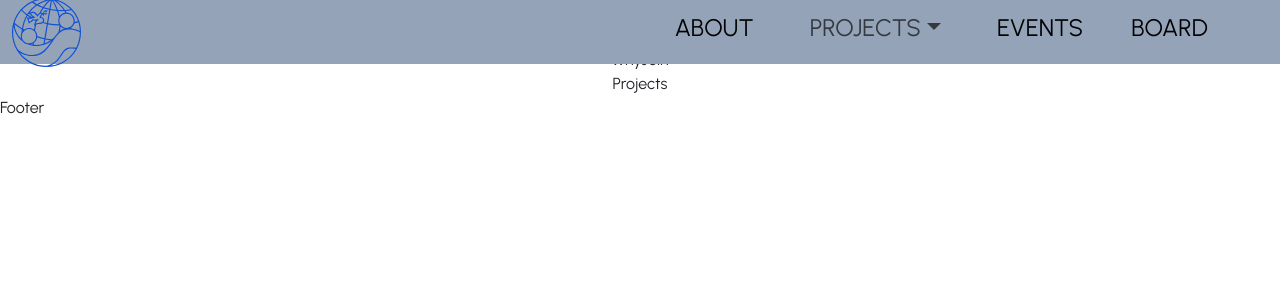
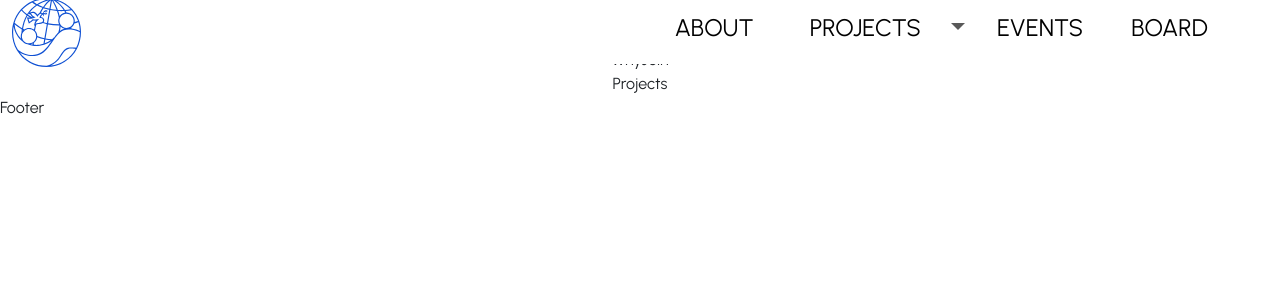
Before and after one commit to acm-ucr/ewb-website, a Next.js app: page / in a window 1280 px wide. Shown: the top 300 px of the page. Built offline with nearby package versions, Linux system fonts and the light colour scheme.

Commit message:
navbar fix

```diff
--- a/src/components/Navigation.jsx
+++ b/src/components/Navigation.jsx
@@ -16,7 +16,7 @@ const Navigation = () => {
       collapseOnSelect
       expand="md"
       fixed="top"
-      className="w-full md:h-[8vh] flex pb-10 font-playfair !bg-slate-400 justify-between items-center"
+      className="w-full md:h-[8vh] flex pb-10 font-playfair !bg-white justify-between items-center"
     >
       <Link href="/" className="items-center ml-3">
         <Image src={blueLogo} />
@@ -25,18 +25,21 @@ const Navigation = () => {
       <Navbar.Collapse className="items-center mr-12 md:justify-end justify-center">
         <Nav className="mb-2 w-12/12 no-underline text-2xl flex items-center">
           {items.map((item, index) => (
-            <Nav.Link
-              as={Link}
-              key={index}
-              href={item.link}
-              onClick={() => setSelected(item.name)} // Blue border when selected became squared immediately after selecting something else so applied rounded-full
-              className={`hover:cursor-pointer rounded-full mb-0 py-1 px-4 no-underline !text-black text-2xl whitespace-nowrap !font-normal hover:!text-blue-600 duration-300 ${
-                selected === item.name &&
-                "!bg-ewb-blue-200 rounded-full text-white hover:!text-white" // To remove blue hover i set new hover to white
-              }`}
-            >
-              {item.name === "PROJECTS" ? (
-                <NavDropdown title={item.name}>
+            <div key={index}>
+              {item.drop ? (
+                <NavDropdown
+                  onClick={() => setSelected(item.name)}
+                  title={
+                    <span
+                      className={`hover:cursor-pointer rounded-full mb-0 py-1 px-4 no-underline !text-black text-2xl whitespace-nowrap !font-normal hover:!text-blue-600 duration-300 ${
+                        selected === "PROJECTS" &&
+                        "!bg-ewb-blue-200 rounded-full text-white hover:!text-white" // To remove blue hover i set new hover to white
+                      }`}
+                    >
+                      {item.name}
+                    </span>
+                  }
+                >
                   <NavDropdown.Item
                     className="text-white hover:!bg-ewb-green !bg-ewb-blue-200"
                     href="#"
@@ -69,9 +72,20 @@ const Navigation = () => {
                   </NavDropdown.Item>
                 </NavDropdown>
               ) : (
-                item.name
+                <Nav.Link
+                  as={Link}
+                  key={index}
+                  href={item.link}
+                  onClick={() => setSelected(item.name)} // Blue border when selected became squared immediately after selecting something else so applied rounded-full
+                  className={`hover:cursor-pointer rounded-full mb-0 py-1 px-4 no-underline !text-black text-2xl whitespace-nowrap !font-normal hover:!text-blue-600 duration-300 ${
+                    selected === item.name &&
+                    "!bg-ewb-blue-200 rounded-full text-white hover:!text-white" // To remove blue hover i set new hover to white
+                  }`}
+                >
+                  {item.name}
+                </Nav.Link>
               )}
-            </Nav.Link>
+            </div>
           ))}
         </Nav>
       </Navbar.Collapse>
--- a/src/data/navigation.js
+++ b/src/data/navigation.js
@@ -2,17 +2,21 @@ export const items = [
   {
     name: "ABOUT",
     link: "about",
+    drop: false,
   },
   {
     name: "PROJECTS",
     link: "projects",
+    drop: true,
   },
   {
     name: "EVENTS",
     link: "events",
+    drop: false,
   },
   {
     name: "BOARD",
     link: "board",
+    drop: false,
   },
 ];
```
